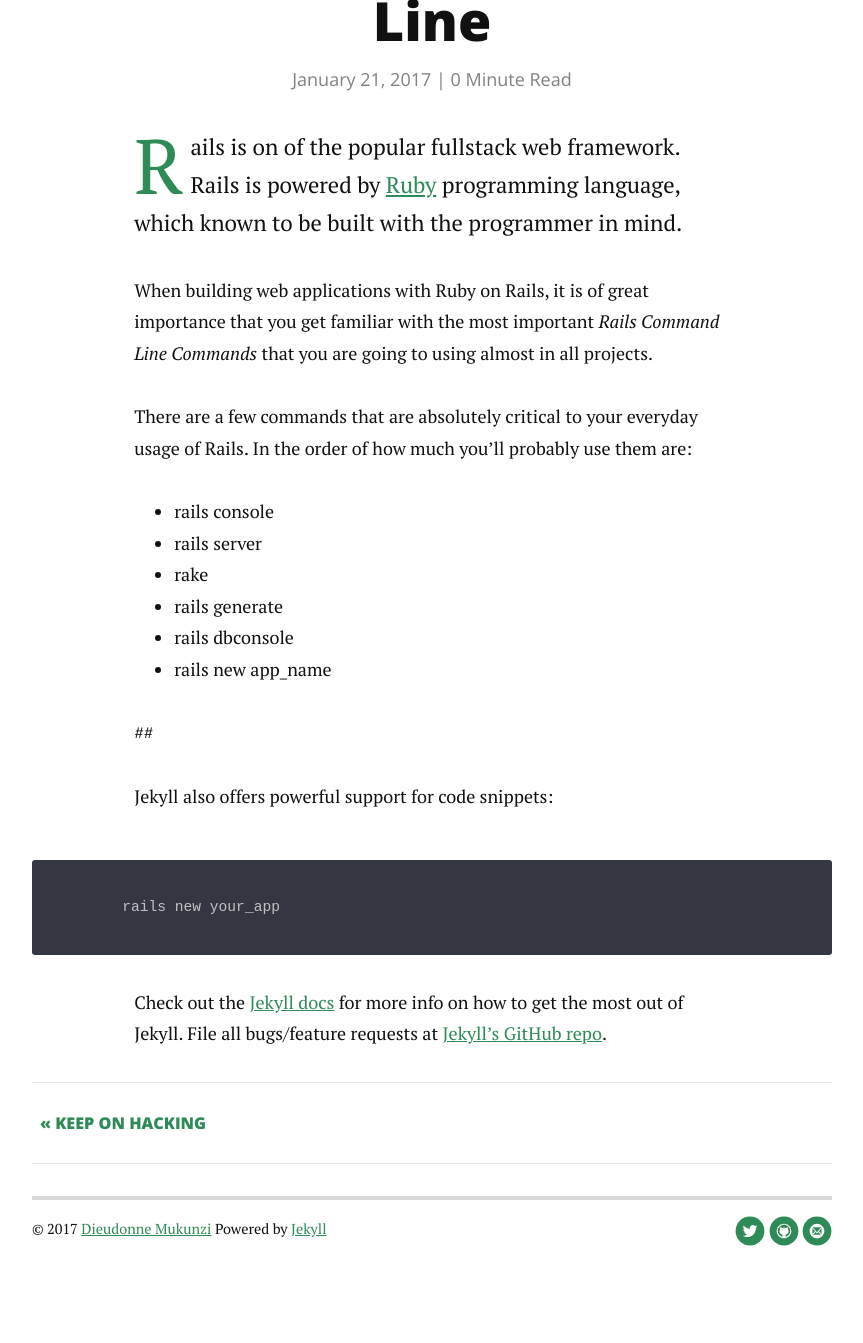
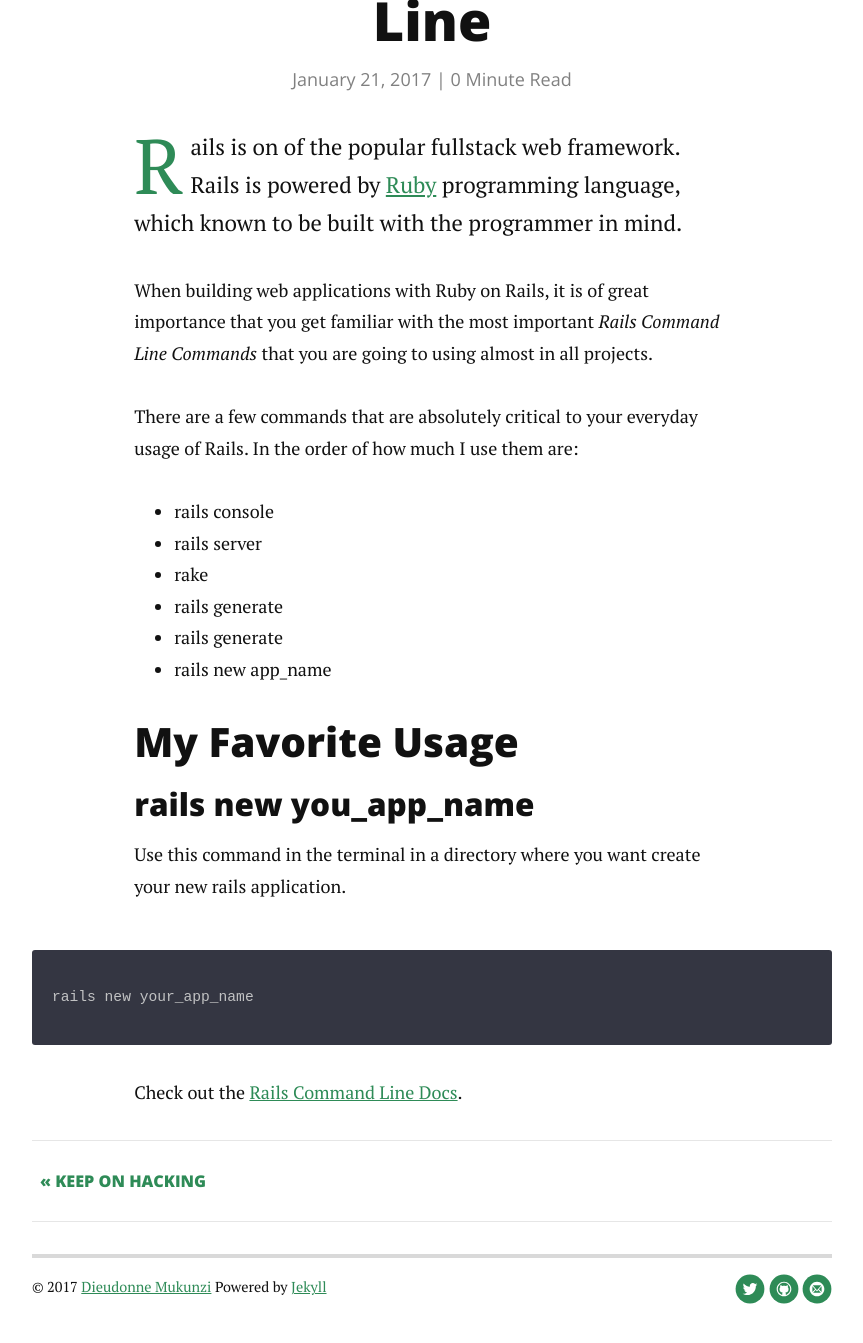
Before and after one commit to mukunzidd/mukunzidd.github.io, a Jekyll site: the page built from _posts/2017-01-20-the-rails-command-line.markdown, in a window 1280 px wide and 1400 px high, scrolled down 375 px. Shown: the top 1343 px of the window, without its empty margins (208-1071 px from the left). Built offline with Jekyll 4.4.1, drawn with Linux system fonts in a browser that asks for light colours; nearby versions of some CDN libraries.

Commit message:
Updated the Command Line Post

```diff
--- a/_posts/2017-01-20-the-rails-command-line.markdown
+++ b/_posts/2017-01-20-the-rails-command-line.markdown
@@ -8,26 +8,24 @@
 
 When building web applications with Ruby on Rails, it is of great importance that you get familiar with the most important _Rails Command Line Commands_ that you are going to using almost in all projects.
 
-There are a few commands that are absolutely critical to your everyday usage of Rails. In the order of how much you’ll probably use them are:
+There are a few commands that are absolutely critical to your everyday usage of Rails. In the order of how much I use them are:
 
 - rails console
 - rails server
 - rake
 - rails generate
-- rails dbconsole
+- rails generate
 - rails new app_name
 
 
-##
+## My Favorite Usage
 
+### rails new you_app_name
 
-Jekyll also offers powerful support for code snippets:
+Use this command in the terminal in a directory where you want create your new rails application.
 
 {% highlight rails %}
-	rails new your_app
+rails new your_app_name
 {% endhighlight %}
 
-Check out the [Jekyll docs][jekyll] for more info on how to get the most out of Jekyll. File all bugs/feature requests at [Jekyll's GitHub repo][jekyll-gh].
-
-[jekyll-gh]: https://github.com/mojombo/jekyll
-[jekyll]:    http://jekyllrb.com
+Check out the [Rails Command Line Docs]().
```
